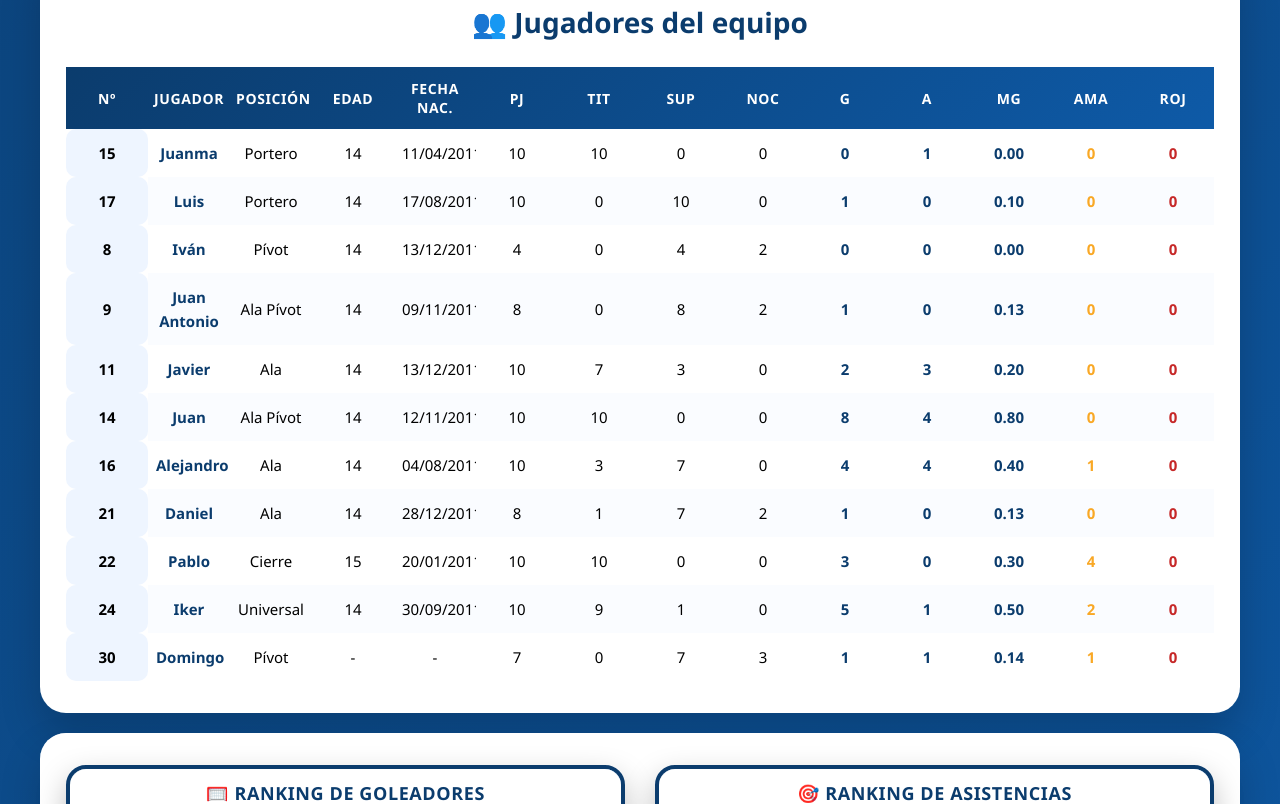
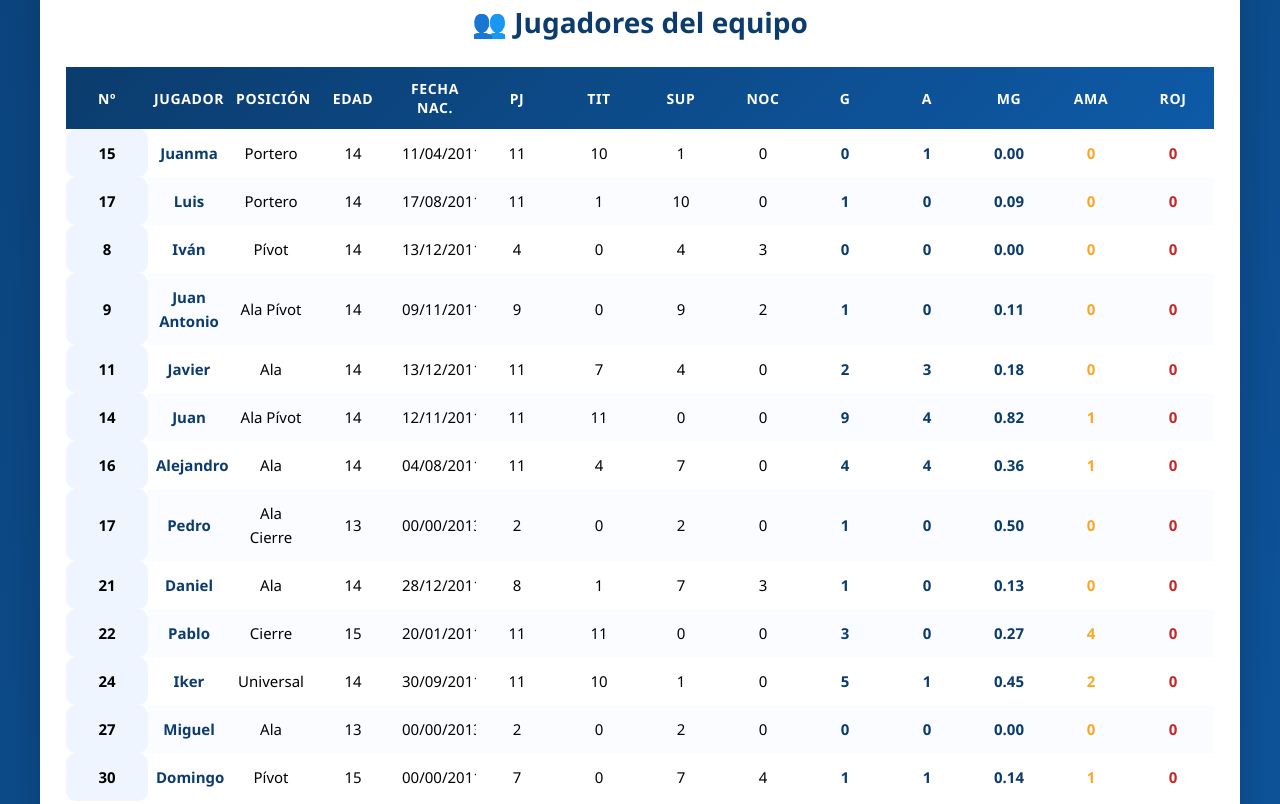
Before and after one commit to EjEjidoFutsal28/CD-El-Ejido-Futsal---Cadete-B, a plain HTML site: page index.html in a window 1280 px wide. Shown: the part 1315-2119 px from the top of the page. Drawn offline with Linux system fonts and the light colour scheme.

Commit message:
Add files via upload

```diff
--- a/index.html
+++ b/index.html
@@ -129,17 +129,19 @@ function calcularEdad(fecha) {
 
 /* ================= DATOS JUGADORES ================= */
 const jugadores = [
-  {n:15,nombre:"Juanma",pos:"Portero",fn:"11/04/2011",pj:10,tit:10,sup:0,noc:0,g:0,a:1,ama:0,roj:0},
-  {n:17,nombre:"Luis",pos:"Portero",fn:"17/08/2011",pj:10,tit:0,sup:10,noc:0,g:1,a:0,ama:0,roj:0},
-  {n:8,nombre:"Iván",pos:"Pívot",fn:"13/12/2011",pj:4,tit:0,sup:4,noc:2,g:0,a:0,ama:0,roj:0},
-  {n:9,nombre:"Juan Antonio",pos:"Ala Pívot",fn:"09/11/2011",pj:8,tit:0,sup:8,noc:2,g:1,a:0,ama:0,roj:0},
-  {n:11,nombre:"Javier",pos:"Ala",fn:"13/12/2011",pj:10,tit:7,sup:3,noc:0,g:2,a:3,ama:0,roj:0},
-  {n:14,nombre:"Juan",pos:"Ala Pívot",fn:"12/11/2011",pj:10,tit:10,sup:0,noc:0,g:8,a:4,ama:0,roj:0},
-  {n:16,nombre:"Alejandro",pos:"Ala",fn:"04/08/2011",pj:10,tit:3,sup:7,noc:0,g:4,a:4,ama:1,roj:0},
-  {n:21,nombre:"Daniel",pos:"Ala",fn:"28/12/2011",pj:8,tit:1,sup:7,noc:2,g:1,a:0,ama:0,roj:0},
-  {n:22,nombre:"Pablo",pos:"Cierre",fn:"20/01/2011",pj:10,tit:10,sup:0,noc:0,g:3,a:0,ama:4,roj:0},
-  {n:24,nombre:"Iker",pos:"Universal",fn:"30/09/2011",pj:10,tit:9,sup:1,noc:0,g:5,a:1,ama:2,roj:0},
-  {n:30,nombre:"Domingo",pos:"Pívot",fn:"-",pj:7,tit:0,sup:7,noc:3,g:1,a:1,ama:1,roj:0}
+  {n:15,nombre:"Juanma",pos:"Portero",fn:"11/04/2011",pj:11,tit:10,sup:1,noc:0,g:0,a:1,ama:0,roj:0},
+  {n:17,nombre:"Luis",pos:"Portero",fn:"17/08/2011",pj:11,tit:1,sup:10,noc:0,g:1,a:0,ama:0,roj:0},
+  {n:8,nombre:"Iván",pos:"Pívot",fn:"13/12/2011",pj:4,tit:0,sup:4,noc:3,g:0,a:0,ama:0,roj:0},
+  {n:9,nombre:"Juan Antonio",pos:"Ala Pívot",fn:"09/11/2011",pj:9,tit:0,sup:9,noc:2,g:1,a:0,ama:0,roj:0},
+  {n:11,nombre:"Javier",pos:"Ala",fn:"13/12/2011",pj:11,tit:7,sup:4,noc:0,g:2,a:3,ama:0,roj:0},
+  {n:14,nombre:"Juan",pos:"Ala Pívot",fn:"12/11/2011",pj:11,tit:11,sup:0,noc:0,g:9,a:4,ama:1,roj:0},
+  {n:16,nombre:"Alejandro",pos:"Ala",fn:"04/08/2011",pj:11,tit:4,sup:7,noc:0,g:4,a:4,ama:1,roj:0},
+  {n:17,nombre:"Pedro",pos:"Ala Cierre",fn:"00/00/2013",pj:2,tit:0,sup:2,noc:0,g:1,a:0,ama:0,roj:0},
+  {n:21,nombre:"Daniel",pos:"Ala",fn:"28/12/2011",pj:8,tit:1,sup:7,noc:3,g:1,a:0,ama:0,roj:0},
+  {n:22,nombre:"Pablo",pos:"Cierre",fn:"20/01/2011",pj:11,tit:11,sup:0,noc:0,g:3,a:0,ama:4,roj:0},
+  {n:24,nombre:"Iker",pos:"Universal",fn:"30/09/2011",pj:11,tit:10,sup:1,noc:0,g:5,a:1,ama:2,roj:0},
+  {n:27,nombre:"Miguel",pos:"Ala",fn:"00/00/2013",pj:2,tit:0,sup:2,noc:0,g:0,a:0,ama:0,roj:0},
+  {n:30,nombre:"Domingo",pos:"Pívot",fn:"00/00/2011",pj:7,tit:0,sup:7,noc:4,g:1,a:1,ama:1,roj:0}
 ];
 
 /* ================= PLANTILLA ================= */
```
